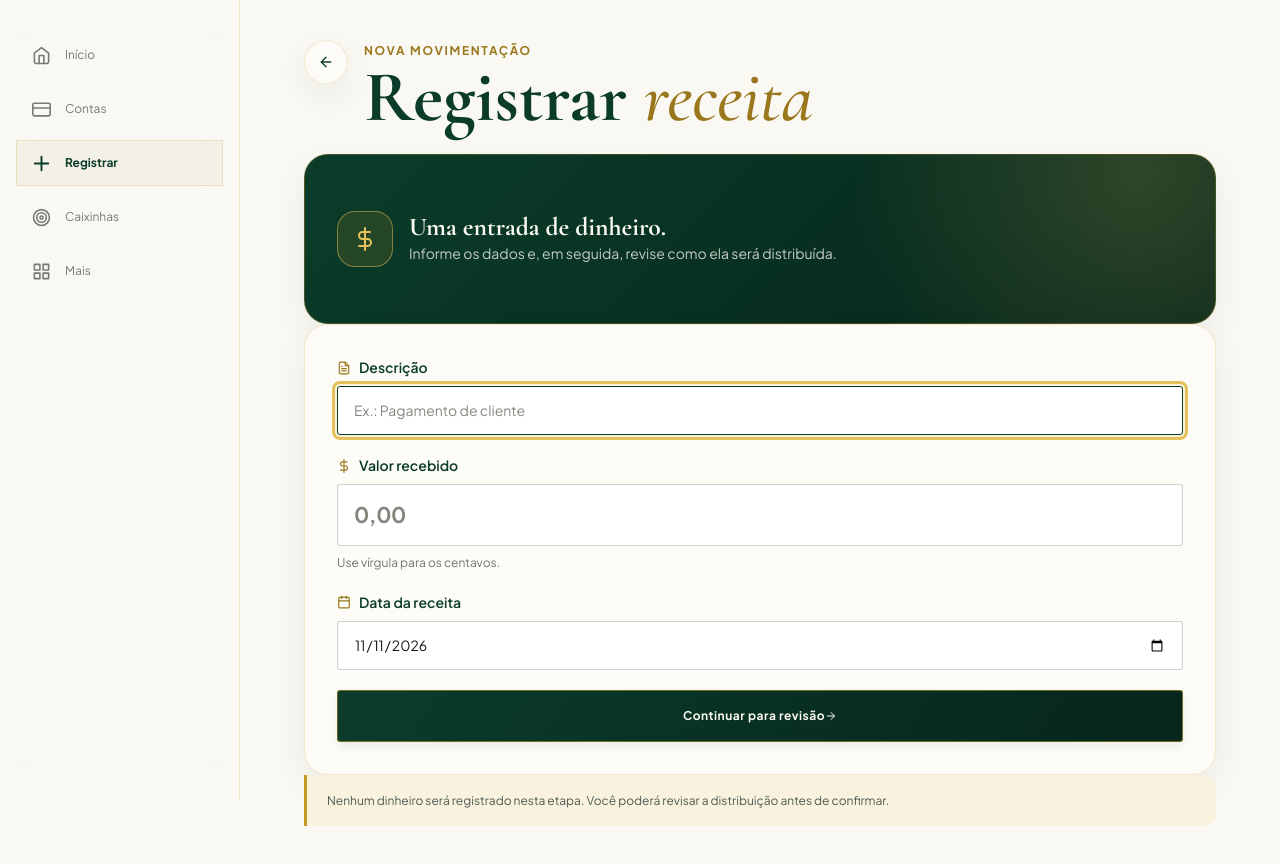
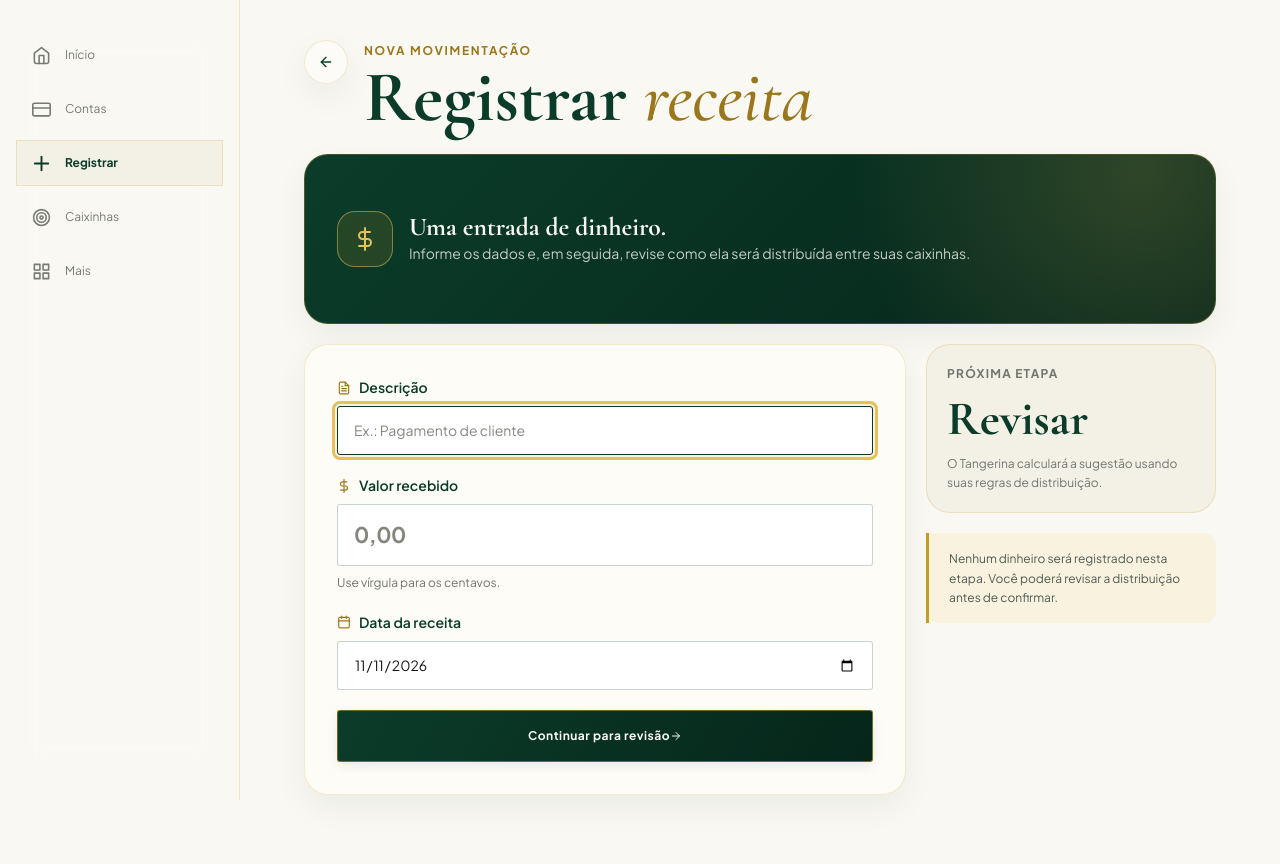
Before and after one commit to mosiah-andrade/tangerina, a Next.js app in the folder app/: page /receitas in a window 1280 px wide. Shown: the top 864 px of the page. Built offline with nearby package versions, Linux system fonts and the light colour scheme.

Commit message:
style: aplicar composição Bento ao registro de receita

```diff
--- a/app/components/registrar-receita.tsx
+++ b/app/components/registrar-receita.tsx
@@ -69,13 +69,17 @@ export function RegistrarReceita() {
           </div>
         </header>
 
+        <div className="receita-layout">
           <section className="receita-hero">
             <span className="receita-hero__icon" aria-hidden="true">
               <FiDollarSign />
             </span>
             <div>
               <strong>Uma entrada de dinheiro.</strong>
-            <p>Informe os dados e, em seguida, revise como ela será distribuída.</p>
+              <p>
+                Informe os dados e, em seguida, revise como ela será distribuída
+                entre suas caixinhas.
+              </p>
             </div>
           </section>
 
@@ -127,9 +131,21 @@ export function RegistrarReceita() {
           </button>
           </form>
 
+          <aside className="receita-side" aria-label="Resumo do registro">
+            <section className="receita-side-card">
+              <p className="receita-side-card__label">PRÓXIMA ETAPA</p>
+              <p className="receita-side-card__value">Revisar</p>
+              <p className="receita-side-card__hint">
+                O Tangerina calculará a sugestão usando suas regras de distribuição.
+              </p>
+            </section>
+
             <p className="receita-note">
-          Nenhum dinheiro será registrado nesta etapa. Você poderá revisar a distribuição antes de confirmar.
+              Nenhum dinheiro será registrado nesta etapa. Você poderá revisar a
+              distribuição antes de confirmar.
             </p>
+          </aside>
+        </div>
       </main>
       <BottomNavigation active="/movimentacoes" />
     </>
```
Lines whose indentation alone changed are shown as unchanged.
